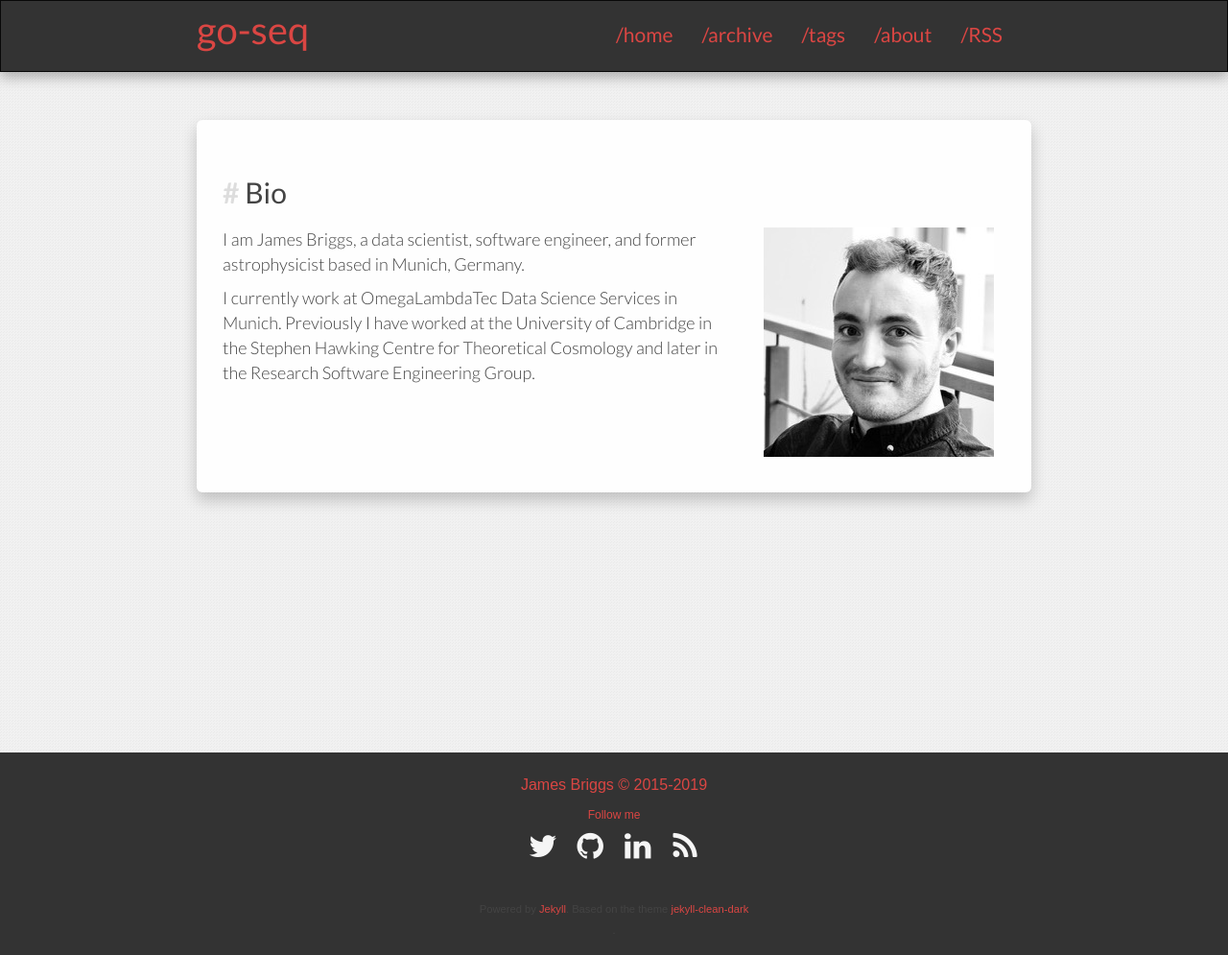
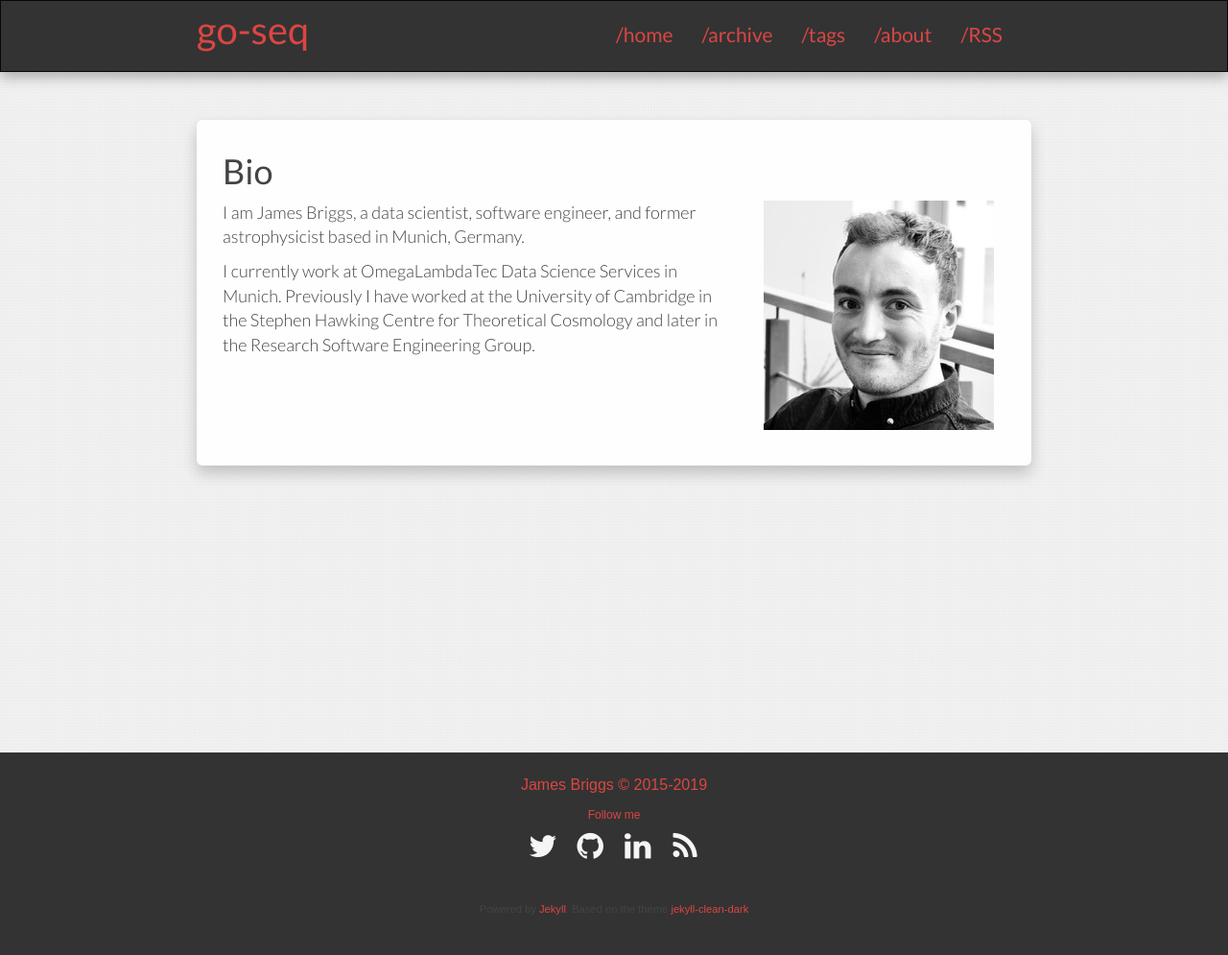
Before and after one commit to trungnt11/trungnt11.github.io, a Jekyll site: the page built from about.md, in a window 1280 px wide. Shown: the whole page at 96% size. Built offline with Jekyll 4.4.1, drawn with Linux system fonts in a browser that asks for light colours.

Commit message:
Bio h2->h1

```diff
--- a/about.md
+++ b/about.md
@@ -3,7 +3,7 @@ layout: page
 title: About
 ---
 
-## Bio
+# Bio
 
 <div class="row">
 
```
